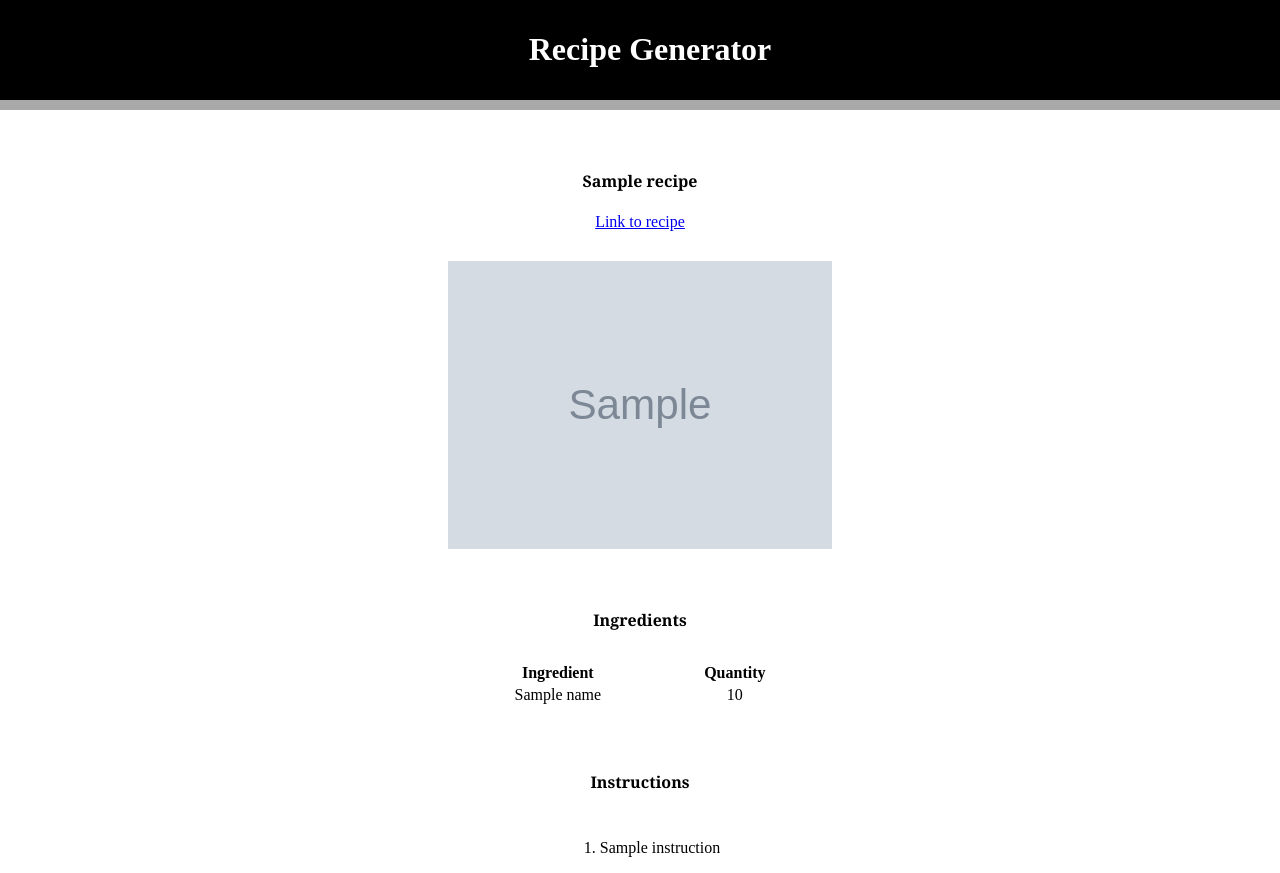
After one commit to JackScallan02/RecipeGenerator, a Flask app: template templates/recipe.html in a window 1280 px wide. The commit adds this page. Run offline with Flask 3, Linux system fonts and the light colour scheme; the template is opened without the code that fills it: most values are stand-ins (such as "Sample title", 1, 10 or a date in 2020); grey boxes marked "Sample" are stand-in pictures.

Commit message:
Functioning App

```diff
--- a/app.py
+++ b/app.py
@@ -1,19 +1,79 @@
-from flask import Flask, render_template, request, redirect
+from flask import Flask, render_template, request, redirect, session, url_for
 from flask_sqlalchemy import SQLAlchemy
+import json
+from getrecipe import *
 
 app = Flask(__name__)
 app.config['SQLALCHEMY_DATABASE_URI'] = 'sqlite:///test.db'
+app.secret_key = "super secret key"
 db = SQLAlchemy(app)
 
 
 @app.route('/', methods=['POST', 'GET'])
 def index():
     if request.method == 'POST':
-        pass
+        minProtein = request.form['minProtein']
+        maxProtein = request.form['maxProtein']
+        minCalories = request.form['minCalories']
+        maxCalories = request.form['maxCalories']
+        maxSodium = request.form['maxSodium']
+        maxSugar = request.form['maxSugar']
+
+        macros = {"minProtein": minProtein, "maxProtein": maxProtein,
+        "minCalories": minCalories, "maxCalories": maxCalories,
+        "sodium": maxSodium, "sugar": maxSugar}
+
+        if not validateMacros(macros):
+            print("Invalid macros")
+            return render_template('index.html',visibility="visible")
+        else:
+            id = getMealID(macros)
+            title = ""
+            img = ""
+            url = ""
+            ingredientNameList = []
+            ingredientQuantityList = []
+            instructionsList = []
+
+            if id == -1: #Recipe was unable to be found
+                recipe = json.dumps({"title": title, "img":img, "ingredients": {"name":ingredientNameList, "quantity":ingredientQuantityList}, "instructions":instructionsList, "url":url})
+            else:
+                response = getRecipeInfo(id)
+                title = response["title"]
+                img = response["image"]
+                ingredients = response["extendedIngredients"]
+                url = response["sourceUrl"]
+
+                for i in range(len(ingredients)):
+                    ingredientNameList.append(ingredients[i]["name"])
+                    ingredientQuantityList.append(str(ingredients[i]["amount"]) + " " + ingredients[i]["unit"])
+
+                if (response["analyzedInstructions"]):
+                    instructions = response["analyzedInstructions"]
+                    steps = response["analyzedInstructions"][0]["steps"]
+
+                    for i in range(len(steps)):
+                        instructionsList.append(steps[i]["step"])
+                else:
+                    print("No steps are supported for this recipe.")
+
+
+
+            recipe = json.dumps({"title": title, "img":img, "ingredients": {"name":ingredientNameList, "quantity":ingredientQuantityList}, "instructions":instructionsList, "url":url})
+
+            session['recipe'] = recipe
+            return redirect(url_for('.showRecipe', recipe=recipe))
+
     else:
-        pass
+        return render_template('index.html',visibility="hidden")
 
-    return render_template('index.html')
+
+
+
+@app.route('/recipe')
+def showRecipe():
+    recipe = session['recipe']
+    return render_template('recipe.html', recipe=json.loads(recipe))
 
 
 if __name__ == "__main__":
--- a/static/style.css
+++ b/static/style.css
@@ -3,7 +3,6 @@ body {
 }
 
 p {
-  display: inline;
 }
 
 h1 {
@@ -21,6 +20,16 @@ form {
   min-width: 300px;
 }
 
+table {
+  display: inline-block;
+  text-align: center;
+}
+
+ol {
+  display: inline-block;
+  text-align: left;
+}
+
 #title-div {
   margin: auto;
   width: 100%;
@@ -31,7 +40,7 @@ form {
   border-bottom: 10px solid darkgray;
 }
 
-#description-div {
+.description-div {
 
   margin: auto;
   margin-top: 60px;
@@ -65,3 +74,37 @@ input[type=submit] {
   color: white;
 
 }
+input[type=submit]:hover {
+  background-color: #73b6f0;
+}
+
+#warning-label {
+  margin: auto;
+  text-align: center;
+  width: 100%;
+  color: crimson;
+}
+
+#recipe-img {
+  display: block;
+  margin: auto;
+  margin-bottom: 15px;
+  width: 30%;
+}
+
+#ingredients {
+  margin: auto;
+  width: 50%;
+}
+
+#instructions {
+  margin: auto;
+  width: 50%;
+}
+
+#ingredient-div {
+  text-align: center;
+}
+#instructions-div {
+  text-align: center;
+}
--- a/templates/index.html
+++ b/templates/index.html
@@ -9,7 +9,7 @@
 <div id="title-div">
   <h1> Recipe Generator </h1>
 </div>
-<div id="description-div">
+<div class="description-div">
   <h4> Enter in your preferences and a random recipe will be generated!
 </div>
 <form action="/" method="POST">
@@ -30,6 +30,8 @@
 
   <label>Maximum sugar:</label>
   <input type="text" name="maxSugar" id="maxSugar">
+
   <input type="submit" value="Submit">
 </form>
+<p id="warning-label" style="visibility:{{ visibility }}">Make sure to only enter integers as your constraints!</p>
 {% endblock %}
--- /dev/null
+++ b/templates/recipe.html
@@ -0,0 +1,72 @@
+{% extends 'base.html' %}
+
+{% block head %}
+<title>Recipe Generator</title>
+
+{% endblock %}
+
+{% block body %}
+<div id="title-div">
+  <h1> Recipe Generator </h1>
+</div>
+
+
+<div class="description-div">
+  {% if recipe.title|length < 1 %}
+  <h4> No recipe was able to be found. Try adjusting your macros! </h4>
+  {% else %}
+  <h4> {{ recipe.title }} </h4>
+  <a href="{{ recipe.url }}">Link to recipe</a>
+  {% endif %}
+</div>
+
+{% if recipe.img|length > 0 %}
+<img id="recipe-img" src="{{ recipe.img }}"></img>
+{% endif %}
+
+
+{% if recipe.ingredients.name|length > 0 %}
+<h4 class="description-div"> Ingredients </h4>
+
+<div id="ingredient-div">
+    <table>
+      <thead>
+        <tr>
+          <th style="padding-right: 100px"> Ingredient </th>
+          <th> Quantity </th>
+        </tr>
+      </thead>
+      <tbody>
+      {% for i in range(recipe.ingredients.name|length) %}
+        <tr>
+          <td style="padding-right: 100px">{{ recipe.ingredients.name[i] }} </td>
+          <td>{{ recipe.ingredients.quantity[i] }}</td>
+        </tr>
+      {% endfor %}
+      </tbody>
+    </table>
+</div>
+{% else %}
+  {% if recipe.title|length > 0 %}
+    <h4 class="description-div"> No ingredients are supported for this recipe. </h4>
+  {% endif %}
+{% endif %}
+
+
+{% if recipe.instructions|length > 0 %}
+<h4 class="description-div"> Instructions </h4>
+
+<div id ="instructions-div">
+  <ol>
+    {% for instruction in recipe.instructions %}
+    <li>{{ instruction }}</li>
+    {% endfor %}
+  </ol>
+</div>
+{% else %}
+  {% if recipe.title|length > 0 %}
+    <h4 class="description-div"> No instructions are supported for this recipe. </h4>
+  {% endif %}
+{% endif %}
+
+{% endblock %}
```
Also changed, not shown: getrecipe.py (+43 -59 lines), requirements.txt (added, +22 -0 lines), 2 other files.
